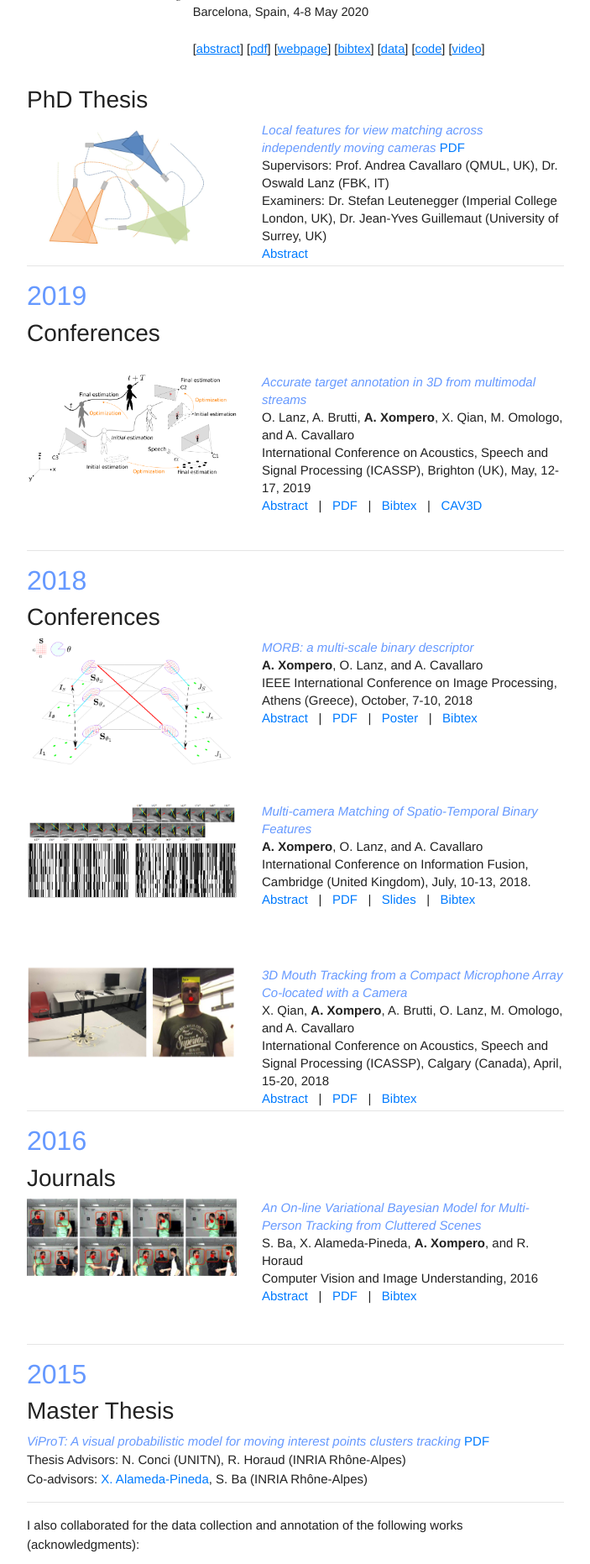
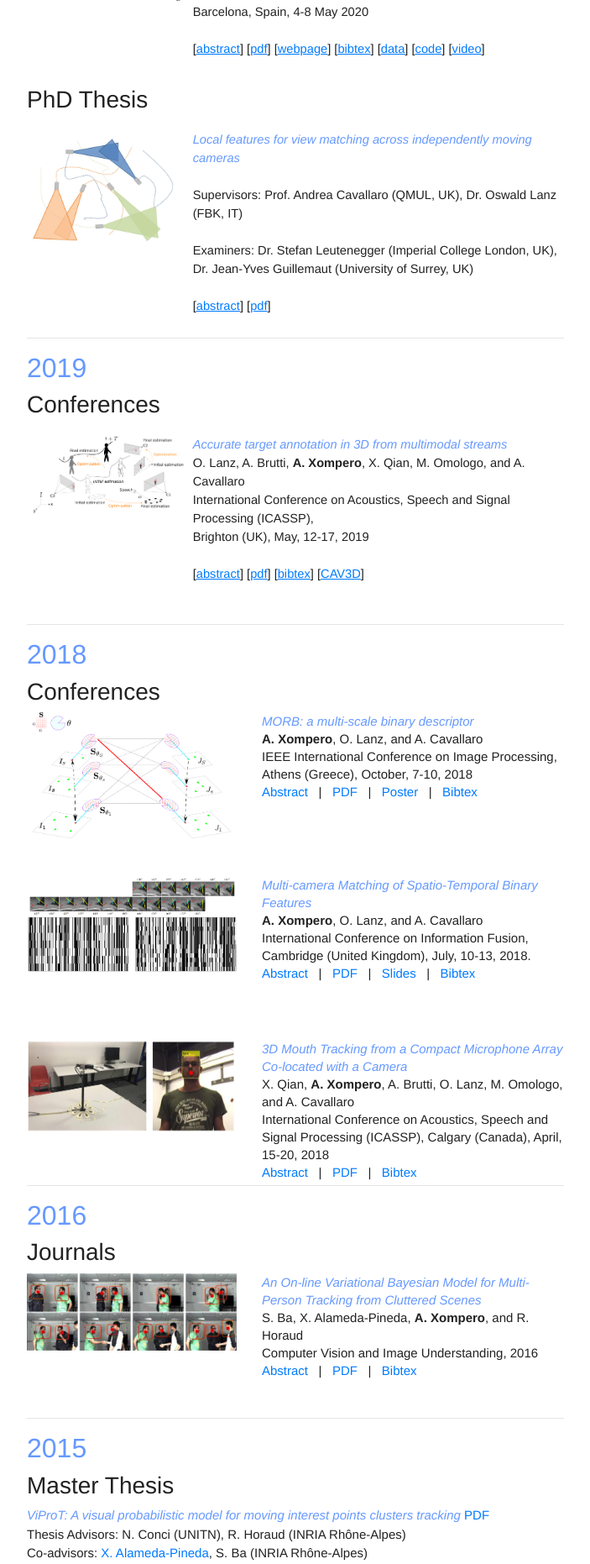
Before and after one commit to kerolex/kerolex.github.io, a PHP site: page /publications.html in a window 1280 px wide. Shown: the part 1221-3083 px from the top of the page at 84% size, without its empty margins (288-991 px from the left). Run offline with PHP 8.4, Linux system fonts and the light colour scheme; some libraries are stand-ins or nearby versions.

Commit message:
Updated style

```diff
--- a/mystyle.css
+++ b/mystyle.css
@@ -148,3 +148,21 @@ div.paper-data {
 	line-height: 140%;
 	margin-bottom: 1.5em;
 }
+
+	.pre-white-space {
+		white-space: pre-line
+	}
+
+	.bib {
+		margin-top: 10px;
+		margin-left: 10px;
+		font-size: 14px;
+		font-family: monospace;
+	}
+
+tr:hover {background-color: #f5f5f5;width: 100%;}
+.tg  {border-collapse:collapse;border-spacing:0;}
+.tg td{border-color:black;border-style:solid;border-width:1px;overflow:hidden;padding:10px 5px;word-break:normal;}
+.tg th{border-color:black;border-style:solid;border-width:1px;font-weight:normal;font-size:11.0pt;overflow:hidden;padding:10px 5px;word-break:normal;}
+.tg .tg-km2t{border-color:#ffffff;font-weight:bold;font-size:12.0pt;text-align:left;vertical-align:top;width: 30%;}
+.tg .tg-zv4m{border-color:#ffffff;font-size:11.0pt;text-align:left;vertical-align:top;width: 70%;}
--- a/publications.html
+++ b/publications.html
@@ -81,16 +69,6 @@ h2{
     }
   }
 </script>
-
-<style type="text/css">
-tr:hover {background-color: #f5f5f5;width: 100%;}
-.tg  {border-collapse:collapse;border-spacing:0;}
-.tg td{border-color:black;border-style:solid;border-width:1px;overflow:hidden;padding:10px 5px;word-break:normal;}
-.tg th{border-color:black;border-style:solid;border-width:1px;font-weight:normal;font-size:11.0pt;overflow:hidden;padding:10px 5px;word-break:normal;}
-.tg .tg-km2t{border-color:#ffffff;font-weight:bold;font-size:12.0pt;text-align:left;vertical-align:top;width: 30%;}
-.tg .tg-zv4m{border-color:#ffffff;font-size:11.0pt;text-align:left;vertical-align:top;width: 70%;}
-</style>
-
 </head>
 
 <body>
@@ -309,44 +287,58 @@ tr:hover {background-color: #f5f5f5;width: 100%;}
 <br>
 <h3 style="text-align:left;">PhD Thesis</h3>
 <div>
-  <div class="paper-teaser">
-    <img src="images/phdthesis_main.jpg" alt="[img]">
-  </div>
-  <div class="paper-data">
-    <em style="color:#6699ff">Local features for view matching across independently moving cameras</em>
-    <a class="papercite_pdf" title="Download" href="">PDF</a><br>
-    Supervisors: Prof. Andrea Cavallaro (QMUL, UK), Dr. Oswald Lanz (FBK, IT)<br>
-    Examiners: Dr. Stefan Leutenegger (Imperial College London, UK), Dr. Jean-Yves Guillemaut (University of Surrey, UK)<br>
-    <a class="papercite_pdf" title="Cite" onclick="AppearAbstract('abstract_phd')">Abstract</a>
-  </div>
+  <table class="tg" width="100%">
+    <tr>
+      <td class="tg-km2t" style="vertical-align: text-top;">
+        <a href="https://qmro.qmul.ac.uk/xmlui/handle/123456789/68494" TARGET = "_blank">
+          <img src="images/phdthesis_main.jpg" alt="PhDThesis" width=100%/>
+        </a>
+      </td>
+      <td class="tg-zv4m" style="vertical-align: top;">
+        <em style="color:#6699ff">Local features for view matching across independently moving cameras</em><br><br>
+        Supervisors: Prof. Andrea Cavallaro (QMUL, UK), Dr. Oswald Lanz (FBK, IT)<br><br>
+        Examiners: Dr. Stefan Leutenegger (Imperial College London, UK), Dr. Jean-Yves Guillemaut (University of Surrey, UK)<br><br>
+        [<a class="papercite_pdf" title="Abstract" onclick="AppearAbstract('abstract_phd')"><u>abstract</u></a>]
+        [<a title="Download PDF" href="https://qmro.qmul.ac.uk/xmlui/handle/123456789/68494" TARGET = "_blank"><u>pdf</u></a>]
+        <!-- [<a class="papercite_pdf" title="BibTex" onclick="AppearBib('bib_xomperoicassp')"><u>bibtex</u></a>]        -->
         <p id="abstract_phd"  style="display:none;" class="abstract">
-    Matching views across independently moving cameras is important for 3D reconstruction and navigation.  However, severe geometric and photometric differences, such as viewpoint, scale, and illumination changes, can considerably decrease the matching performance. This thesis proposes novel, compact, local features that can cope with scale and viewpoint variations. We extract and describe an image patch at different scales of an image pyramid by comparing intensity values between learned pixel-pair locations, and employ a cross-scale distance when matching these features.
-    We capture, at multiple scales, the temporal changes of a 3D point, as observed in the visual stream of a camera, by tracking local image binary descriptors.  After validating the feature-point trajectories through 3D reconstruction, we reduce, for each scale, the sequence of binary descriptors to a compact, fixed-length descriptor that identifies the most frequent and the most stable binary tests over time. We organise local spatio-temporal features extracted at a single scale in an incremental and adaptive ternary tree, which is stored locally within each camera. We then propose a novel decentralised approach that performs online cross-camera visual place recognition simultaneously to the formation of the tree, while the camera processes the video stream. Experiments show that the proposed approaches improve the accuracy when matching features across cameras, compared to existing approaches.
+         Matching views across independently moving cameras is important for 3D reconstruction and navigation.  However, severe geometric and photometric differences, such as viewpoint, scale, and illumination changes, can considerably decrease the matching performance. This thesis proposes novel, compact, local features that can cope with scale and viewpoint variations. We extract and describe an image patch at different scales of an image pyramid by comparing intensity values between learned pixel-pair locations, and employ a cross-scale distance when matching these features. We capture, at multiple scales, the temporal changes of a 3D point, as observed in the visual stream of a camera, by tracking local image binary descriptors.  After validating the feature-point trajectories through 3D reconstruction, we reduce, for each scale, the sequence of binary descriptors to a compact, fixed-length descriptor that identifies the most frequent and the most stable binary tests over time. We organise local spatio-temporal features extracted at a single scale in an incremental and adaptive ternary tree, which is stored locally within each camera. We then propose a novel decentralised approach that performs online cross-camera visual place recognition simultaneously to the formation of the tree, while the camera processes the video stream. Experiments show that the proposed approaches improve the accuracy when matching features across cameras, compared to existing approaches.
        </p>
-</div>
+     </td>
+   </tr>
+ </table>
 </div>
 <hr />
 <div>
   <h2 style="text-align: left;">2019</h2>
-  <h3>Conferences </h3>
+  <h3>Conferences</h3>
 </div>
-<br>
-<div class="paper-teaser">
-	<img src="images/multisensor.png" alt="[img]">
-</div>
-<div class="paper-data">
+<div>
+  <table class="tg" width="100%">
+    <tr>
+      <td class="tg-km2t" style="vertical-align: text-top;">
+        <a href="http://www.eecs.qmul.ac.uk/~andrea/papers/2019_ICASSP__AccurateTargetAnnotationIn3DFromMultimodalStreams_Lanz_Brutti_Xompero_Qian_Omologo_Cavallaro.pdf" TARGET = "_blank">
+          <img src="images/multisensor.png" alt="ICASSP19" width=100%/>
+        </a>
+      </td>
+      <td class="tg-zv4m" style="vertical-align: top;">
         <em style="color:#6699ff">Accurate target annotation in 3D from multimodal streams</em><br>
         O. Lanz, A. Brutti, <b style="font-weight: bold;">A. Xompero</b>, X. Qian, M. Omologo, and A. Cavallaro<br>
- International Conference on Acoustics, Speech and Signal Processing (ICASSP), Brighton (UK), May, 12-17, 2019<br>
- <a class="papercite_pdf" title="Cite" onclick="AppearAbstract('abstract_lanzicassp')">Abstract</a>
- &nbsp | &nbsp
- <a class="papercite_pdf" title="Download" href="http://www.eecs.qmul.ac.uk/~andrea/papers/2019_ICASSP__AccurateTargetAnnotationIn3DFromMultimodalStreams_Lanz_Brutti_Xompero_Qian_Omologo_Cavallaro.pdf">PDF</a>
- &nbsp | &nbsp
- <a class="papercite_pdf" title="Cite" onclick="AppearBib('bib_lanzicassp')">Bibtex</a>
- &nbsp | &nbsp
- <a class="papercite_pdf" title="Dataset" href="https://ict.fbk.eu/units/speechtek/cav3d/">CAV3D</a>
-</div>
-<div id="bib_lanzicassp"  style="display:none;" class="bib">
+        International Conference on Acoustics, Speech and Signal Processing (ICASSP),<br>
+        Brighton (UK), May, 12-17, 2019<br><br>
+        [<a class="papercite_pdf" title="Abstract" onclick="AppearAbstract('abstract_lanzicassp')"><u>abstract</u></a>]
+        [<a title="Download PDF" href="http://www.eecs.qmul.ac.uk/~andrea/papers/2019_ICASSP__AccurateTargetAnnotationIn3DFromMultimodalStreams_Lanz_Brutti_Xompero_Qian_Omologo_Cavallaro.pdf" TARGET = "_blank"><u>pdf</u></a>]
+        [<a class="papercite_pdf" title="BibTex" onclick="AppearBib('bib_lanzicassp')"><u>bibtex</u></a>]
+        [<a title="Dataset" href="https://ict.fbk.eu/units/speechtek/cav3d/" TARGET = "_blank"><u>CAV3D</u></a>]
+        <p id="abstract_lanzicassp"  style="display:none;" class="abstract">
+         Accurate annotation  is  fundamental  to  quantify  the  performance of multi-sensor  and  multi-modal object detectors and trackers.
+         However,  invasive  or  expensive  instrumentation  is  needed  to automatically  generate  these  annotations. To  mitigate this problem,
+         we present a multi-modal approach that leverages annotations from reference streams (e.g. individual camera views) and measurements
+         from  unannotated  additional  streams  (e.g.  audio)  to  infer  3D trajectories  through  an  optimization.   The  core  of  our  approach
+         is a multi-modal  extension  of Bundle  Adjustment  with  a cross-modal correspondence detection that selectively uses measurements in the
+         optimization. We apply the proposed approach to fully annotate a new multi-modal and multi-view dataset for multi-speaker 3D tracking.
+       </p>
+       <div id="bib_lanzicassp"  style="display:none;" class="bib pre-white-space">
         @INPROCEEDINGS{Lanz2019ICASSP,
         title = {Accurate target annotation in 3D from multimodal streams},
         author = {Lanz, Oswald and Brutti, Alessio, and Xompero, Alessio and Xinyuan, Qian and Omologo, Maurizio and Cavallaro, Andrea},
```
Also changed, not shown: other parts of publications.html (+14 -29 lines), data.html (+53 -0 lines). Lines whose indentation alone changed are shown as unchanged.
